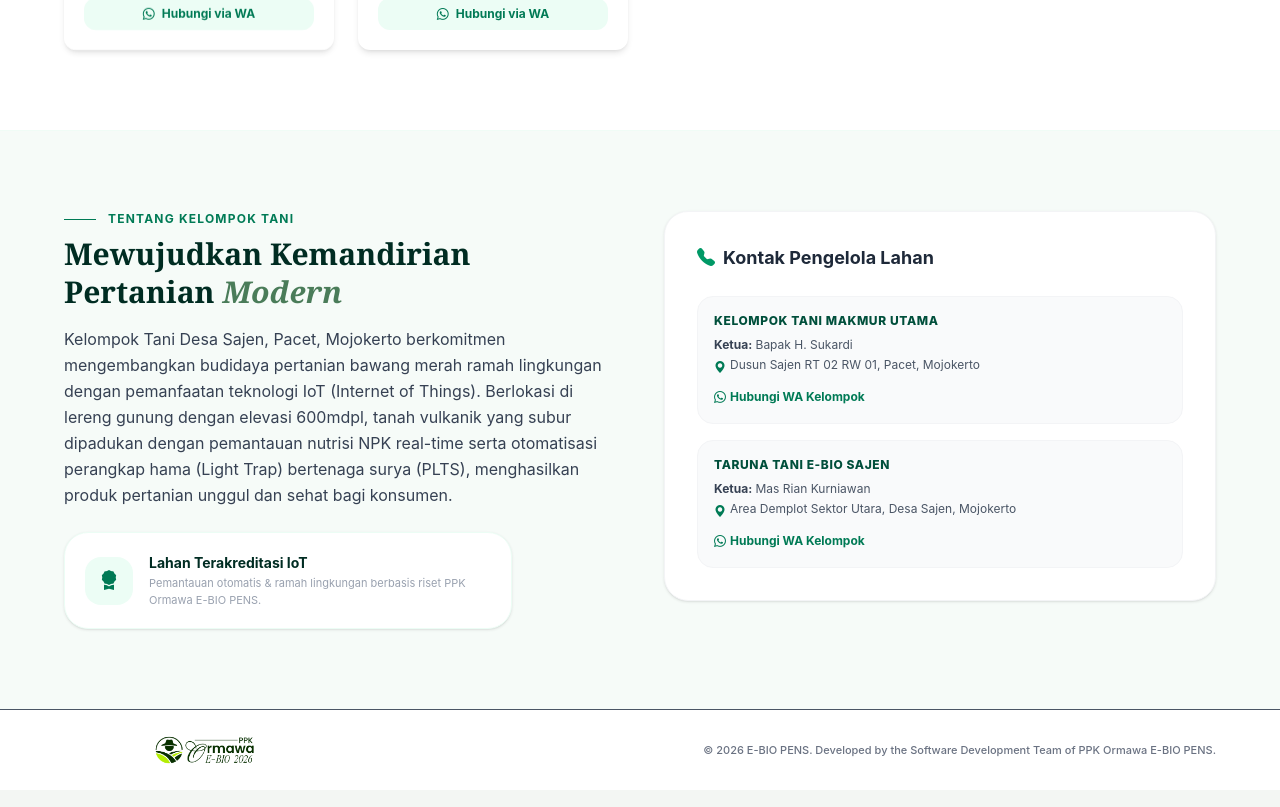
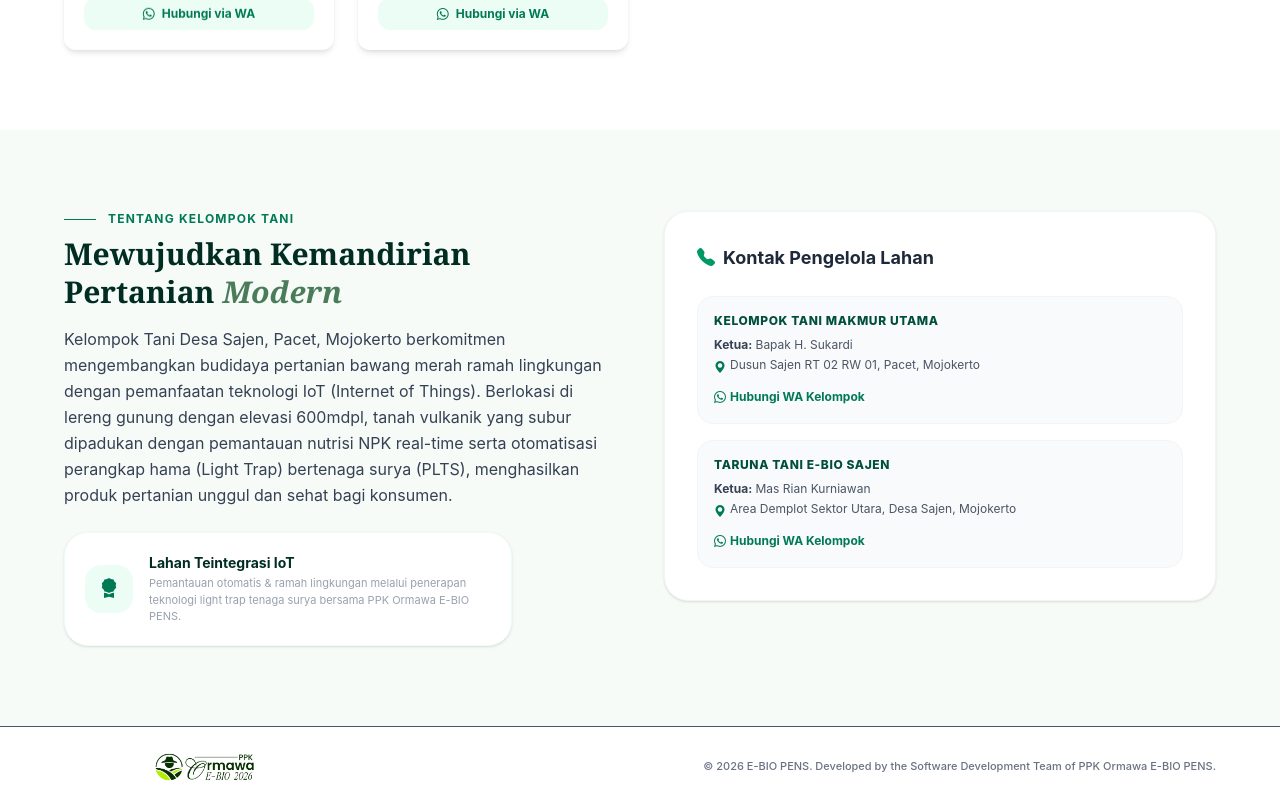
Before and after one commit to 66adamfahriansyah/ppko, a React (Vite) app: page / in a window 1280 px wide. Shown: the part 2053-2860 px from the top of the page. Built offline with nearby package versions, Linux system fonts and the light colour scheme; no server answers.

Commit message:
Update Home page

```diff
--- a/src/pages/Home.jsx
+++ b/src/pages/Home.jsx
@@ -439,8 +439,8 @@ function Home() {
                 <i className="bi bi-award-fill"></i>
               </div>
               <div>
-                <h4 className="text-sm font-bold text-emerald-950">Lahan Terakreditasi IoT</h4>
-                <p className="text-[11px] text-gray-400 mt-0.5">Pemantauan otomatis & ramah lingkungan berbasis riset PPK Ormawa E-BIO PENS.</p>
+                <h4 className="text-sm font-bold text-emerald-950">Lahan Teintegrasi IoT</h4>
+                <p className="text-[11px] text-gray-400 mt-0.5">Pemantauan otomatis & ramah lingkungan melalui penerapan teknologi light trap tenaga surya bersama PPK Ormawa E-BIO PENS.</p>
               </div>
             </div>
           </div>
```
